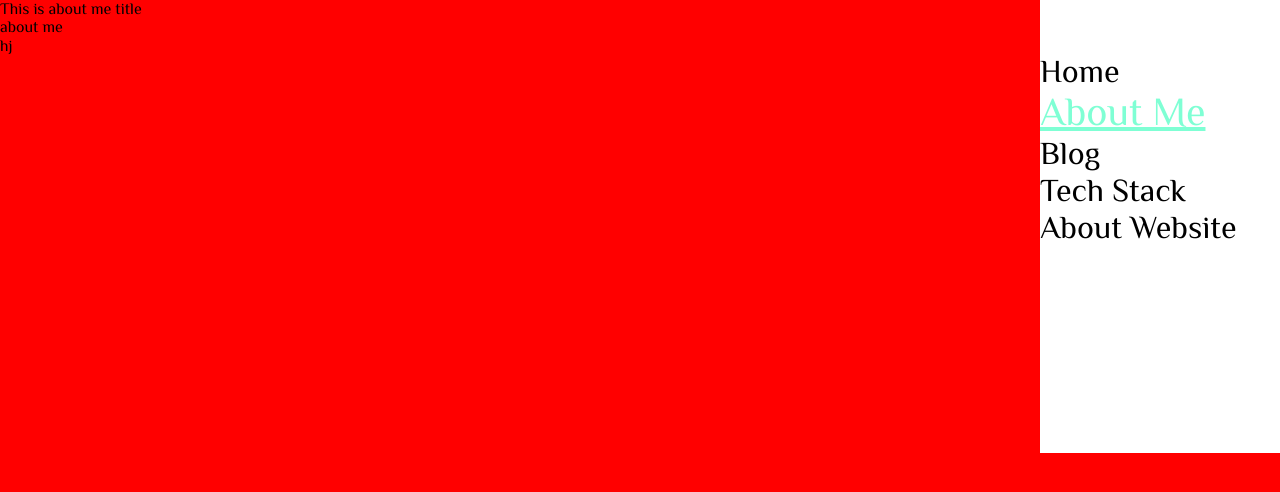
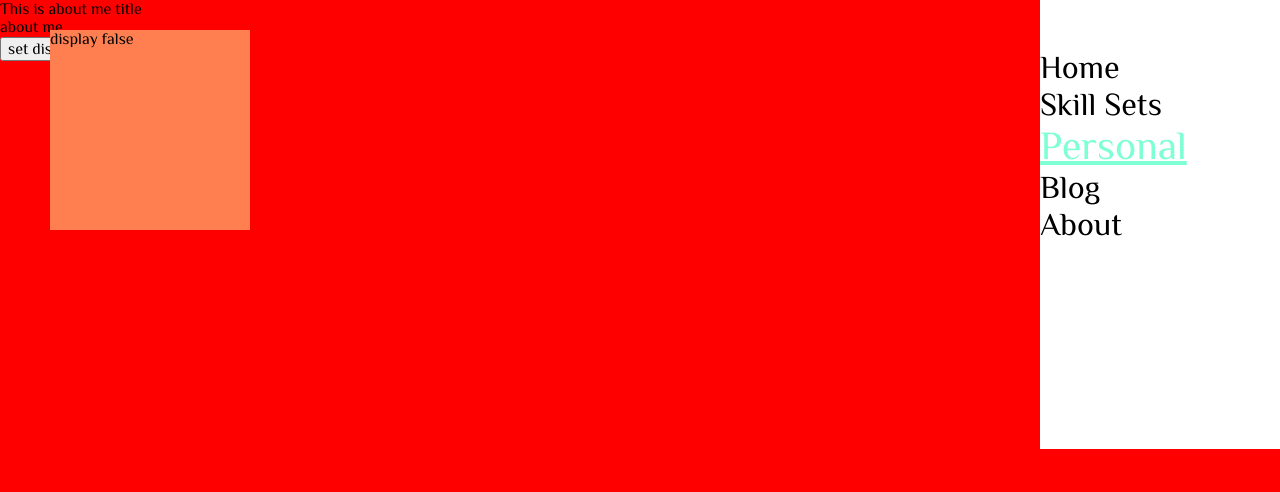
Before and after one commit to xmluozp/luozp.cn, a React (Create React App) app: page /aboutme in a window 1280 px wide. Shown: the top 492 px of the page. Built offline with nearby package versions, Linux system fonts and the light colour scheme.

Commit message:
test for animate.css

```diff
--- a/package.json
+++ b/package.json
@@ -4,6 +4,7 @@
   "private": true,
   "dependencies": {
     "@types/react-transition-group": "^4.2.3",
+    "animate.css": "^3.7.2",
     "lodash": "^4.17.15",
     "node-sass": "^4.12.0",
     "normalize.css": "^8.0.1",
--- a/src/components/Nav/Nav.jsx
+++ b/src/components/Nav/Nav.jsx
@@ -68,7 +68,7 @@ const NavItems = withRouter((props) => {
         <div className={styles.navitems}>
             <ul>
                 {navLinks.map((item, key) => {
-                    return (<li>
+                    return (<li key={key}>
                         <AnimationLink to={item.to} lock={navLocks} >
                             {item.title}
                         </AnimationLink>
--- a/src/components/Nav/Nav.module.scss
+++ b/src/components/Nav/Nav.module.scss
@@ -7,9 +7,6 @@ nav_entrance / nav_side / nav_mobileside (control movement between entrance and
         mobile:navitems_display / mobile:navitems_hide (toggle the nav menu)
             navitems (width and styles of nav menu)
 */
-
-
-
 
 // navigation bar
 .header {
@@ -21,12 +18,6 @@ nav_entrance / nav_side / nav_mobileside (control movement between entrance and
   display: inline-block;
   margin-bottom: -3.2rem;
 }
-.animation_menu {
-  background-color: #ffffff;
-
-  transition: all $animation_time_page/2 ease-out;
-  transition-delay: 1s;
-}
 
 // link
 .navitems {
@@ -35,14 +26,9 @@ nav_entrance / nav_side / nav_mobileside (control movement between entrance and
   height: 50vh;
   overflow: hidden;
 
-  ul,
-  li {
+  ul, li {
     display: block;
     text-align: left;
-    padding: 0px;
-    margin: 0px;
-  }
-}
 
     .linkselected {
       text-decoration: underline;
@@ -59,20 +45,32 @@ nav_entrance / nav_side / nav_mobileside (control movement between entrance and
       color: black;
       transition: all $animation_time_page ease-in-out;
     }
+  }
+}
 
 // ============animation of nav
 
-// animation nav hide(entrance)---desktop
+%navitems-hide {
+  height: 0px;
+  transition: all $animation_time_page ease-out;
+}
+
+%navitems-show {
+  transition: all $animation_time_page ease-out;
+  transition-delay: $animation_time_page * 2;
+}
+
+// animation nav hide(go to entrance)---desktop
 .nav_entrance {
-  top: calc(50vh - 14rem);
-  right: calc(50vw - 7rem);
+  top: calc(50% - 14rem);
+  right: calc(50% - 7rem);
   text-align: right;
   background-color: transparent;
   border-radius: 7rem;
 
   transition: top $animation_time_page/2 ease-out, right $animation_time_page/2 ease-in,
     background-color $animation_time_page/2 ease-out, border-radius $animation_time_page/2 ease-out;
-  transition-delay: 0.5s;
+  transition-delay: $animation_time_page * 2;
 
   .avatar {
     height: 14rem;
@@ -84,11 +82,11 @@ nav_entrance / nav_side / nav_mobileside (control movement between entrance and
     transition-delay: 1s;
   }
   .navitems {
-    height: 0px;
-    transition: all $animation_time_page ease-out;
+    @extend %navitems-hide;
   }
   .animation_menu {
     background-color: transparent;
+
     transition: all $animation_time_page/2 ease-out;
   }
 }
@@ -102,7 +100,7 @@ nav_entrance / nav_side / nav_mobileside (control movement between entrance and
 
   transition: top $animation_time_page/2 ease-in, right $animation_time_page/2 ease-out,
     background-color $animation_time_page/2 ease-out, border-radius $animation_time_page/2 ease-out;
-  transition-delay: $animation_time_page;
+  transition-delay: $animation_time_page * 2;
 
   .avatar {
     background-color: #ffffff;
@@ -113,8 +111,13 @@ nav_entrance / nav_side / nav_mobileside (control movement between entrance and
     transition: all $animation_time_page ease-out;
   }
   .navitems {
-    transition: all $animation_time_page ease-out;
-    transition-delay: $animation_time_page * 2;
+    @extend %navitems-show;
+  }
+  .animation_menu {
+    background-color: #ffffff;
+
+    transition: all $animation_time_page/2 ease-out;
+    transition-delay: 1s;
   }
 }
 
@@ -126,8 +129,9 @@ nav_entrance / nav_side / nav_mobileside (control movement between entrance and
   @extend .nav_side;
   text-align: right;
   background-color: transparent;
+  top: 1rem;
+  right: 1rem;
 
-  top: 1rem;
   .avatar {
     height: 3rem;
     width: 3rem;
@@ -136,9 +140,15 @@ nav_entrance / nav_side / nav_mobileside (control movement between entrance and
   }
 
   .navitems_display {
-    display: block;
+    .navitems {
+      @extend %navitems-show;
+      transition-delay: 0s;
+    }
   }
   .navitems_hide {
-    display: none;
+    .navitems {
+      @extend %navitems-hide;
+      transition-delay: 0s;
     }
   }
+}
--- a/src/index.js
+++ b/src/index.js
@@ -1,6 +1,7 @@
 import React from 'react';
 import ReactDOM from 'react-dom';
 import 'normalize.css';
+import 'animate.css';
 import './index.scss';
 import App from './pages/App';
 import * as serviceWorker from './serviceWorker';
--- a/src/index.scss
+++ b/src/index.scss
@@ -6,11 +6,10 @@ body {
   -moz-osx-font-smoothing: grayscale;
   // height: 100vh;
 }
-li{
+ul, li{
   list-style: none;
-}
-code {
-  font-family: 'Philosopher', sans-serif;
+  padding: 0px;
+  margin: 0px;
 }
 
 #root{
--- a/src/pages/AboutMe/AboutMe.jsx
+++ b/src/pages/AboutMe/AboutMe.jsx
@@ -1,15 +1,40 @@
-import React, { Component } from 'react';
+import React, { useState } from 'react';
 import styles from './AboutMe.module.scss';
+import { TransitionGroup, CSSTransition } from 'react-transition-group';
+
 
 export default (props) => {
+
+    const [display, setDisplay] = useState(false);
+
+    const handleDisplay = () => {
+
+        setDisplay(!display);
+    }
+
     return (
 
         <div className={`${styles.testColor} page_container`}>
             <div className="animation_title">This is about me title</div>
             about me
-            <br />hj
+            <br />
 
-            <div className="test3d"></div>
+            <button onClick={handleDisplay}>set display </button>
+
+
+
+                <CSSTransition
+                    classNames="testanimation"
+                    in = {display}
+                    timeout={300}
+                    appear={true}
+
+                >
+                <div className="test3d"> display {display?"true":"false"} </div>
+
+                </CSSTransition>
+
+
         </div>
     );
 }
--- a/src/pages/AboutMe/AboutMe.module.scss
+++ b/src/pages/AboutMe/AboutMe.module.scss
@@ -1,3 +1,55 @@
-.testColor{
-    background-color: red;
+.testColor {
+  background-color: red;
 }
+
+:global {
+  .test3d {
+    position: absolute;
+    width: 200px;
+    height: 200px;
+    top: 30px;
+    left: 50px;
+    background-color: coral;
+    display: block;
+    animation-name: bounce;
+    animation-duration: 4s;
+  }
+
+  .testanimation-enter {
+    animation-name: animation_tv_fade;
+    animation-duration: 4s;
+  }
+
+  .testanimation-enter-active {
+    animation-name: animation_tv_fade;
+    animation-duration: 4s;
+  }
+
+  .testanimation-enter-done {
+    transition: all 1s ease-in-out;
+    animation-name: animation_tv_fade;
+    animation-duration: 4s;
+  }
+}
+
+@keyframes :global(animation_tv_fade) {
+  10% {
+    transform: scale(1, 0.002);
+  }
+  35% {
+    transform: scale(0.2, 0.002);
+    opacity: 1;
+  }
+
+  50% {
+    transform: scale(0.2, 0.002);
+    opacity: 0;
+  }
+  85% {
+    transform: scale(1, 0.002);
+    opacity: 1;
+  }
+  100% {
+    transform: scale(1, 1);
+  }
+}
--- a/src/pages/App.jsx
+++ b/src/pages/App.jsx
@@ -17,10 +17,10 @@ function App(props) {
   const [navLocks, setNavLocks] = useState([]);
   const navLinks = [
     {title: "Home", to: "/"},
-    {title: "About Me", to: "/aboutme"},
+    {title: "Skill Sets", to: "/techstack"},
+    {title: "Personal", to: "/aboutme"},
     {title: "Blog", to: "/blog"},
-    {title: "Tech Stack", to: "/techstack"},
-    {title: "About Website", to: "/aboutwebsite"},
+    {title: "About", to: "/aboutwebsite"},
   ];
 
 
@@ -45,8 +45,6 @@ function App(props) {
   }
 
 
-
-
   // Main JSX
   return (
     <>
@@ -64,8 +62,6 @@ function App(props) {
 }
 
 export default withRouter(App);
-
-
 
 //---------------------------------Wrapper for animation
 // Animation for switch pages
```
Also changed, not shown: 1 other file (tests, documents, lock files or other folders). Lines whose indentation alone changed are shown as unchanged.
